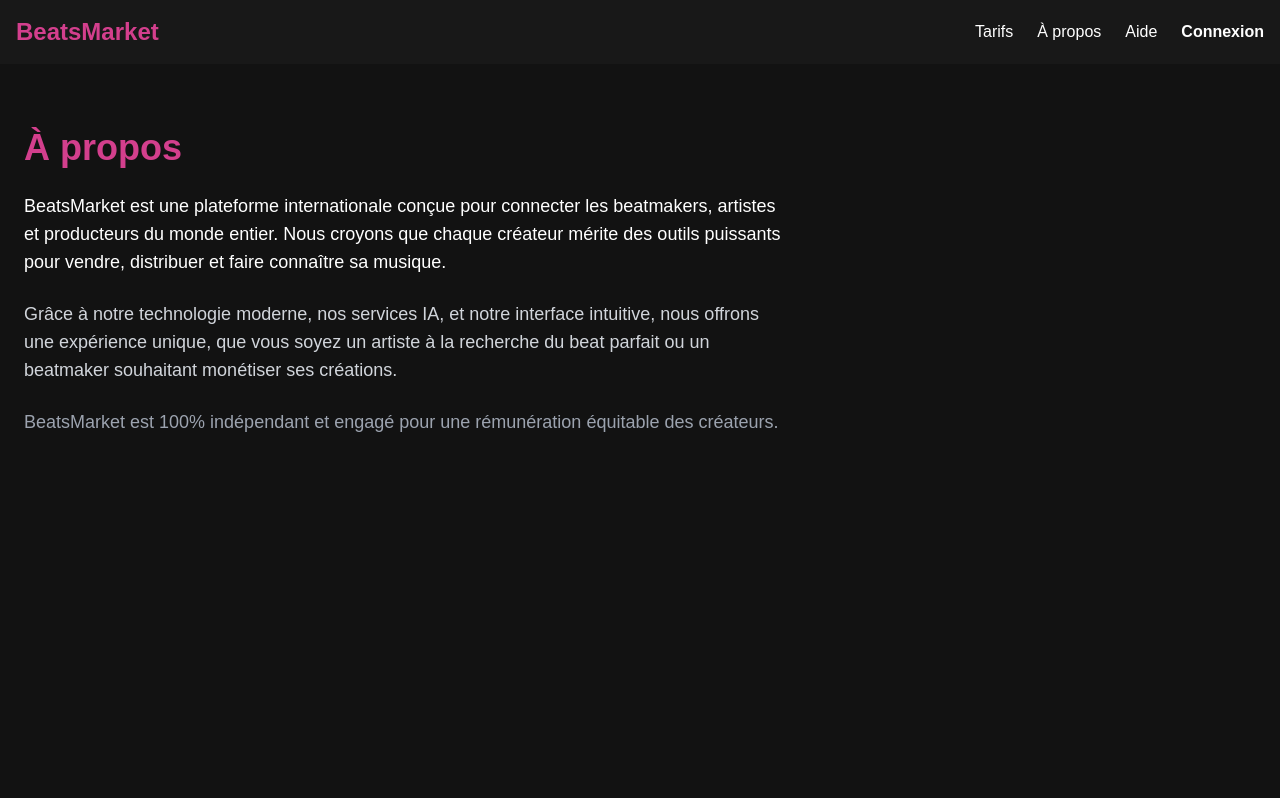
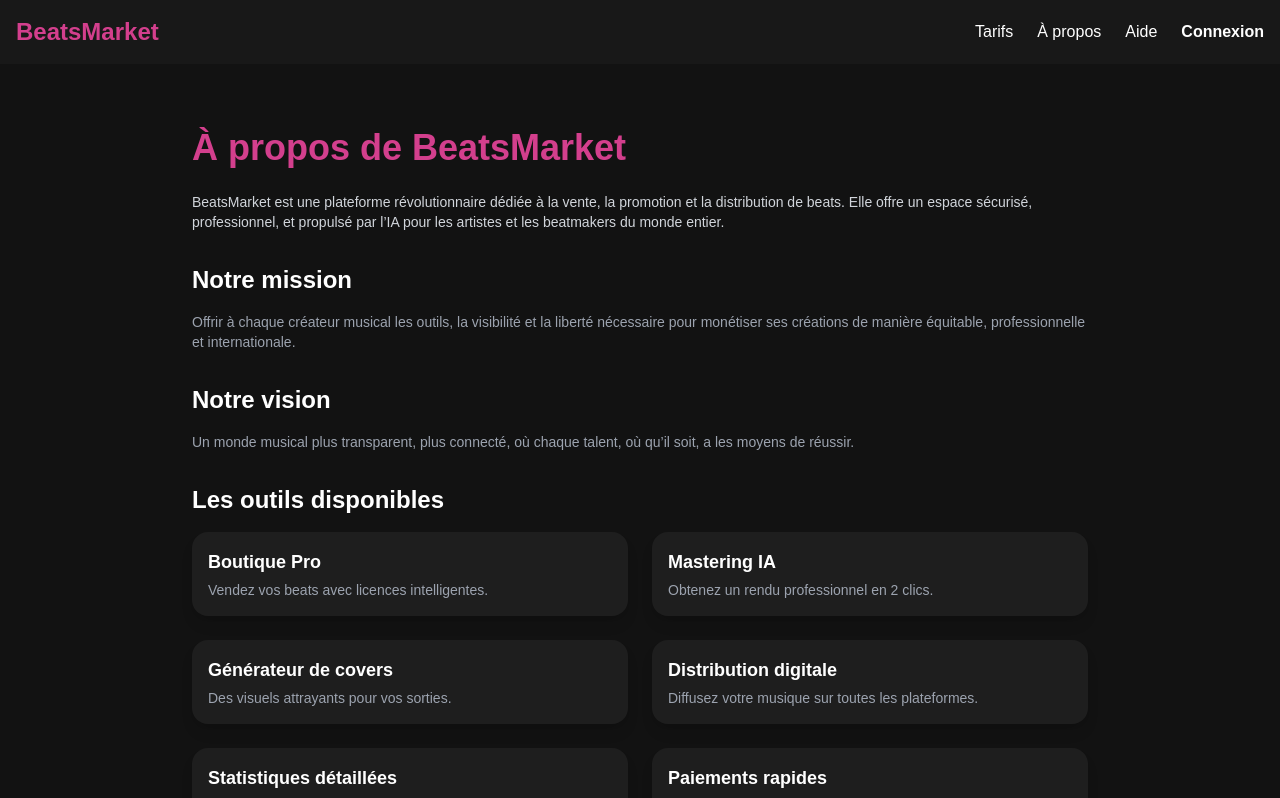
Before and after one commit to jaypms/beatsmarketlebon, a Next.js app: page /about in a window 1280 px wide. Shown: the top 798 px of the page. Built offline with nearby package versions, Linux system fonts and the light colour scheme.

Commit message:
Update page.tsx

```diff
--- a/app/about/page.tsx
+++ b/app/about/page.tsx
@@ -2,24 +2,41 @@ import React from "react"
 
 export default function AboutPage() {
   return (
-    <section className="min-h-screen px-6 py-16 bg-darkbg text-white font-poppins">
-      <h1 className="text-4xl font-bold text-primary mb-6">À propos</h1>
+    <section className="min-h-screen bg-darkbg px-6 py-16 text-white font-poppins">
+      <div className="max-w-4xl mx-auto">
+        <h1 className="text-4xl font-bold text-primary mb-6">À propos de BeatsMarket</h1>
 
-      <p className="text-lg max-w-3xl mb-6">
-        BeatsMarket est une plateforme internationale conçue pour connecter les beatmakers,
-        artistes et producteurs du monde entier. Nous croyons que chaque créateur mérite
-        des outils puissants pour vendre, distribuer et faire connaître sa musique.
-      </p>
+        <p className="text-gray-300 text-sm mb-8">
+          BeatsMarket est une plateforme révolutionnaire dédiée à la vente, la promotion et la distribution de beats. Elle offre un espace sécurisé, professionnel, et propulsé par l’IA pour les artistes et les beatmakers du monde entier.
+        </p>
 
-      <p className="text-lg max-w-3xl mb-6 text-gray-300">
-        Grâce à notre technologie moderne, nos services IA, et notre interface intuitive,
-        nous offrons une expérience unique, que vous soyez un artiste à la recherche du beat parfait
-        ou un beatmaker souhaitant monétiser ses créations.
-      </p>
+        <h2 className="text-2xl font-semibold text-white mb-4">Notre mission</h2>
+        <p className="text-gray-400 text-sm mb-8">
+          Offrir à chaque créateur musical les outils, la visibilité et la liberté nécessaire pour monétiser ses créations de manière équitable, professionnelle et internationale.
+        </p>
 
-      <p className="text-lg max-w-3xl text-gray-400">
-        BeatsMarket est 100% indépendant et engagé pour une rémunération équitable des créateurs.
-      </p>
+        <h2 className="text-2xl font-semibold text-white mb-4">Notre vision</h2>
+        <p className="text-gray-400 text-sm mb-8">
+          Un monde musical plus transparent, plus connecté, où chaque talent, où qu’il soit, a les moyens de réussir.
+        </p>
+
+        <h2 className="text-2xl font-semibold text-white mb-4">Les outils disponibles</h2>
+        <div className="grid grid-cols-1 sm:grid-cols-2 gap-6 mt-4">
+          {[
+            ["Boutique Pro", "Vendez vos beats avec licences intelligentes."],
+            ["Mastering IA", "Obtenez un rendu professionnel en 2 clics."],
+            ["Générateur de covers", "Des visuels attrayants pour vos sorties."],
+            ["Distribution digitale", "Diffusez votre musique sur toutes les plateformes."],
+            ["Statistiques détaillées", "Suivez vos ventes, écoutes et revenus."],
+            ["Paiements rapides", "Grâce à l’intégration Stripe sécurisée."]
+          ].map(([title, desc]) => (
+            <div key={title} className="bg-[#1e1e1e] p-4 rounded-2xl shadow-lg">
+              <h3 className="text-lg font-semibold text-white">{title}</h3>
+              <p className="text-sm text-gray-400 mt-1">{desc}</p>
+            </div>
+          ))}
+        </div>
+      </div>
     </section>
   )
 }
```
